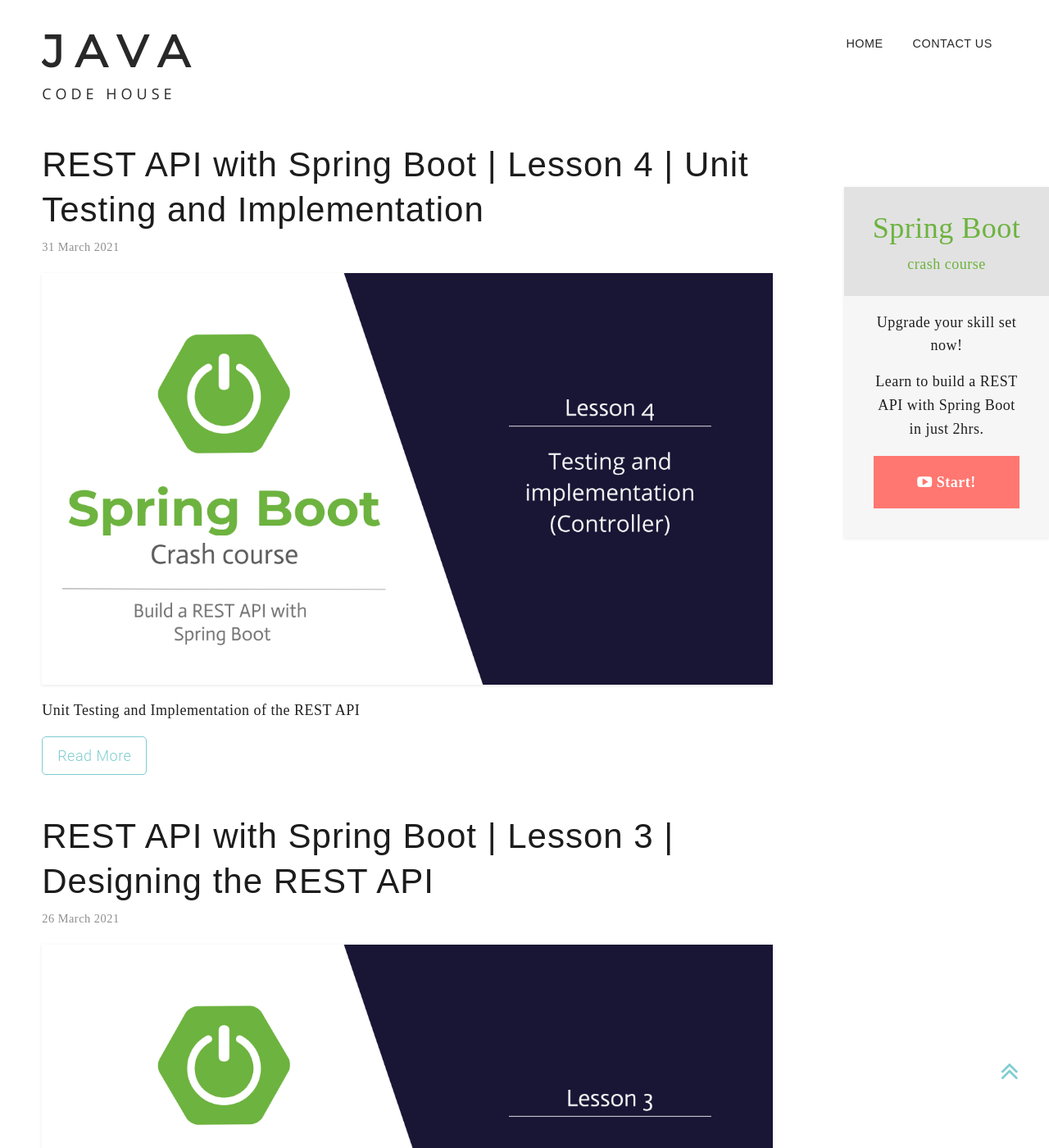
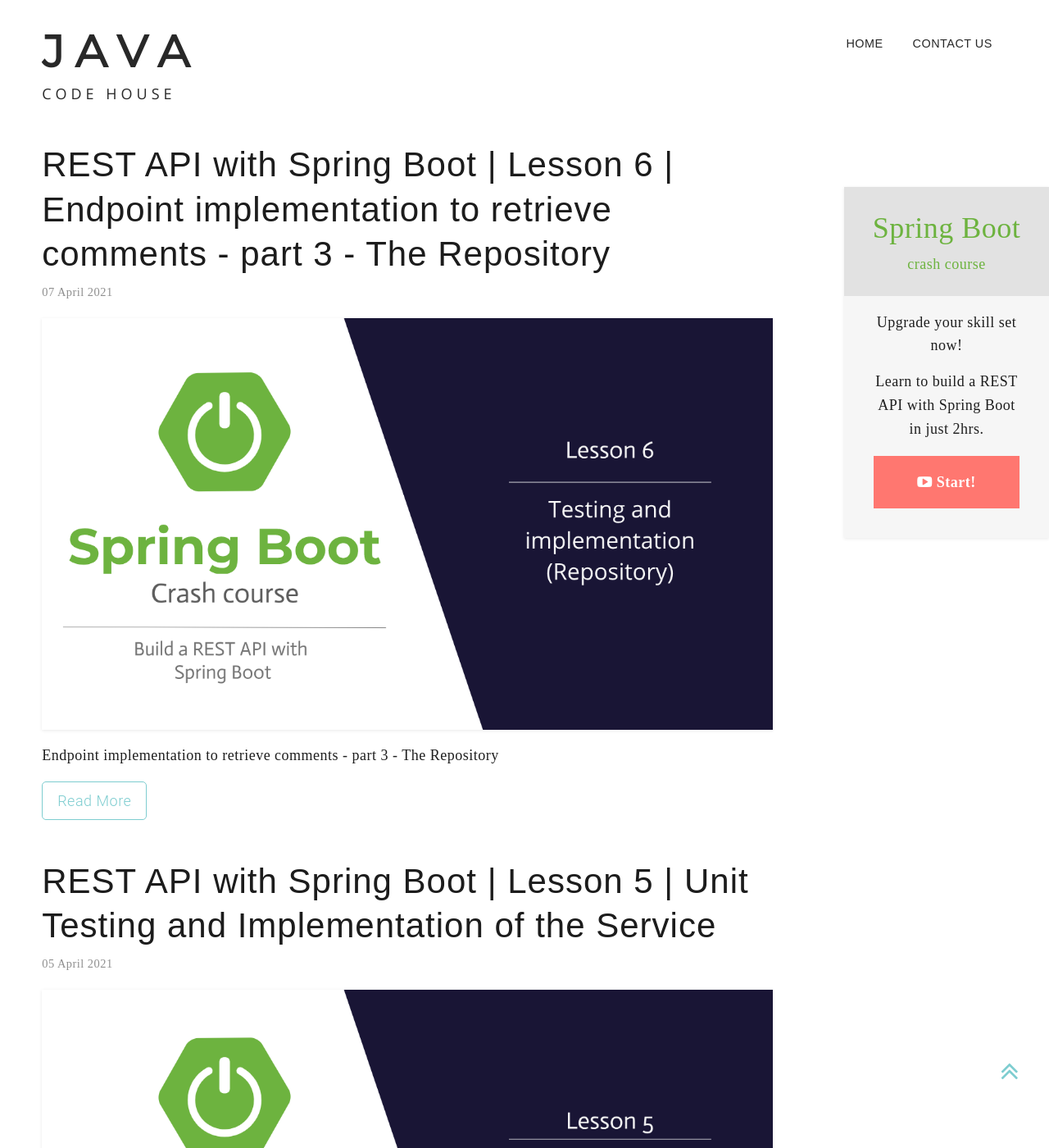
Before and after one commit to DiliniRajapaksha/DeveloperJournal, a Jekyll site: the page built from index.html, in a window 1280 px wide and 1400 px high. Shown: the whole window at 82% size. Built offline with Jekyll 4.4.1, drawn with Linux system fonts in a browser that asks for light colours; nearby versions of some CDN libraries; some of the changed text lies outside the part shown.

Commit message:
new post lesson 5 and 6

```diff
--- a/_config.yml
+++ b/_config.yml
@@ -30,3 +30,5 @@
 course-url: /courses/spring-boot/
 
 general_mailmunch_popup: mailmunch-pop-747983
+
+future: false
--- a/_posts/2021-03-31-lesson-4-testing-implementation.markdown
+++ b/_posts/2021-03-31-lesson-4-testing-implementation.markdown
@@ -23,6 +23,6 @@
 
 next-lesson:
     title: Lesson 5 - Endpoint implementation to retrieve comments - part 2 (The Service)
-    url:
+    url: https://youtu.be/LJjgx3Dra90
 
 ---
--- /dev/null
+++ b/_posts/2021-04-05-lesson-5-testing-implementation.markdown
@@ -0,0 +1,28 @@
+---
+
+layout: lesson
+comments: true
+
+title:  "REST API with Spring Boot | Lesson 5 | Unit Testing and Implementation of the Service"
+date:   2021-04-05
+categories: courses/spring-boot
+markdown_ext: "markdown, mkdown, mkdn, mkd, md"
+description: "Unit Testing and Implementation of the Service"
+excerpt_separator: <!--more-->
+
+youtube:
+    url: https://youtu.be/Gq0gBKKLM-I
+    image:
+        url: /assets/img/spring-boot-course/Lesson 5 - service.png
+        alt: 'Lesson 5'
+
+cover-image:
+    url: /assets/img/spring-boot-course/Lesson 5 - service.png
+    alt: Unit Testing and Implementation
+    title: Unit Testing and Implementation
+
+next-lesson:
+    title: Lesson 6 - Endpoint implementation to retrieve comments - part 3 - The Repository
+    url:
+
+---
--- /dev/null
+++ b/_posts/2021-04-07-lesson-6-testing-implementation.markdown
@@ -0,0 +1,28 @@
+---
+
+layout: lesson
+comments: true
+
+title:  "REST API with Spring Boot | Lesson 6 | Endpoint implementation to retrieve comments - part 3 - The Repository"
+date:   2021-04-07
+categories: courses/spring-boot
+markdown_ext: "markdown, mkdown, mkdn, mkd, md"
+description: "Endpoint implementation to retrieve comments - part 3 - The Repository"
+excerpt_separator: <!--more-->
+
+youtube:
+    url: https://youtu.be/UAs8rCeDBZU
+    image:
+        url: /assets/img/spring-boot-course/Lesson 6 - Repository.png
+        alt: 'Lesson 6'
+
+cover-image:
+    url: /assets/img/spring-boot-course/Lesson 6 - Repository.png
+    alt: Spring Data
+    title: Spring Data
+
+next-lesson:
+    title: Lesson 7 - Integration testing - part 1
+    url:
+
+---
```
Also changed, not shown: .github/scheduled-posts.yml (added), 1 other file.
